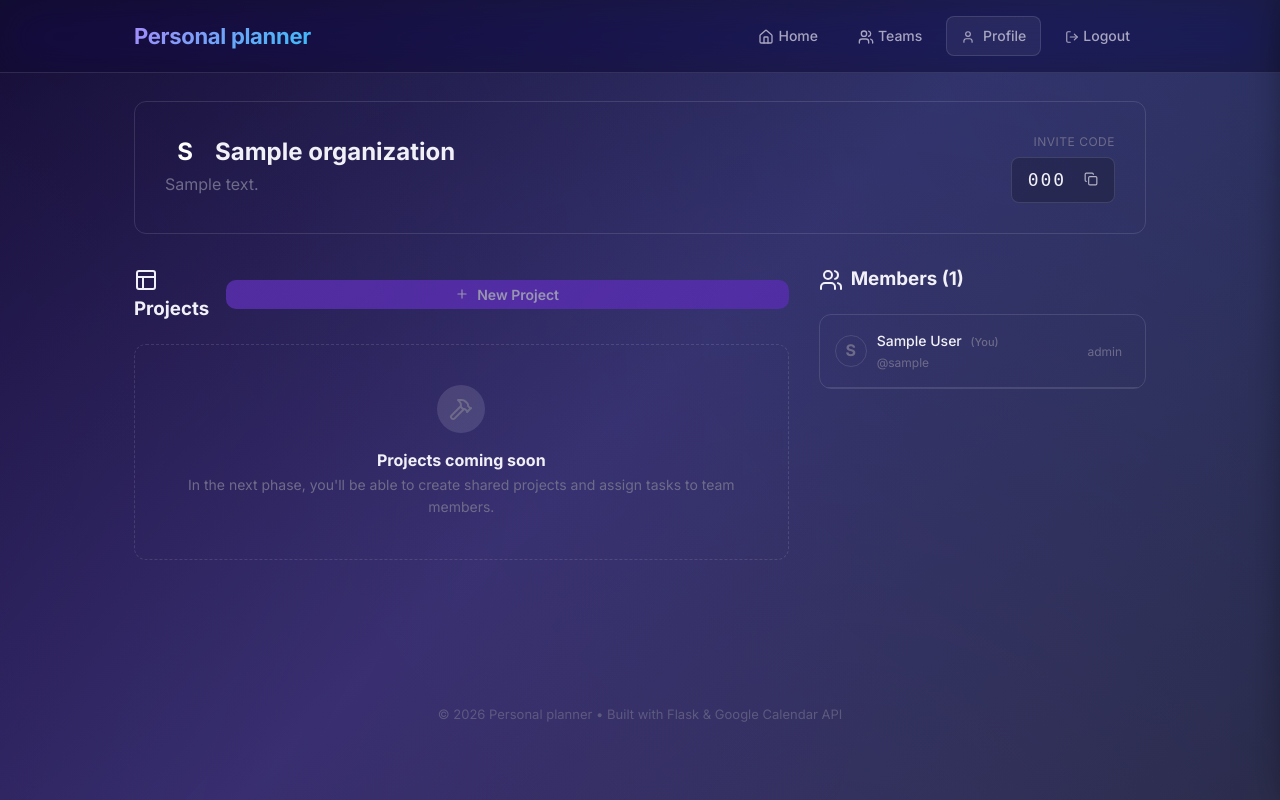
After one commit to bhrigu136/hiveflow, a Flask app: a page that uses app/templates/base.html in a window 1280 px wide. The commit adds this page. Run offline with Flask 3, Linux system fonts and the light colour scheme; a user stored in the database is signed in; tables that the repository leaves empty hold one stand-in row (values such as "Sample post"); parts of the project's set-up code (start-up, migrations or seed data) failed here and were passed over; some libraries are stand-ins or nearby versions.

Commit message:
implement multi-tenant organizations with member management and database models

```diff
--- a/app/__init__.py
+++ b/app/__init__.py
@@ -57,10 +57,12 @@ def create_app():
     from app.routes.auth import auth_bp
     from app.routes.tasks import tasks_bp
     from app.routes.google import google_bp
+    from app.routes.orgs import orgs_bp
 
     app.register_blueprint(auth_bp)
     app.register_blueprint(tasks_bp)
     app.register_blueprint(google_bp)
+    app.register_blueprint(orgs_bp)
 
     # Create tables on first run (migrations handle everything after that)
     with app.app_context():
--- /dev/null
+++ b/app/routes/orgs.py
@@ -0,0 +1,111 @@
+import re
+import secrets
+from flask import Blueprint, render_template, request, redirect, url_for, flash
+from flask_login import login_required, current_user
+from app.models import Organization, OrgMember, User
+from app.extensions import db
+
+orgs_bp = Blueprint('orgs', __name__, url_prefix='/orgs')
+
+def generate_slug(name):
+    # Convert to lowercase and replace non-alphanumeric with hyphens
+    slug = re.sub(r'[^a-z0-9]+', '-', name.lower()).strip('-')
+
+    # Ensure uniqueness
+    original_slug = slug
+    counter = 1
+    while Organization.query.filter_by(slug=slug).first() is not None:
+        slug = f"{original_slug}-{counter}"
+        counter += 1
+
+    return slug
+
+@orgs_bp.route('/')
+@login_required
+def list_orgs():
+    # Get orgs where the current user is a member
+    memberships = OrgMember.query.filter_by(user_id=current_user.id).all()
+    orgs = [m.organization for m in memberships]
+    return render_template('orgs/list.html', orgs=orgs)
+
+@orgs_bp.route('/create', methods=['GET', 'POST'])
+@login_required
+def create_org():
+    if request.method == 'POST':
+        name = request.form.get('name', '').strip()
+        description = request.form.get('description', '').strip()
+
+        if not name:
+            flash('Organization name is required.', 'danger')
+            return redirect(url_for('orgs.create_org'))
+
+        if Organization.query.filter_by(name=name).first():
+            flash('An organization with this name already exists.', 'danger')
+            return redirect(url_for('orgs.create_org'))
+
+        slug = generate_slug(name)
+        invite_code = secrets.token_urlsafe(6)
+
+        new_org = Organization(
+            name=name,
+            slug=slug,
+            description=description,
+            invite_code=invite_code,
+            created_by=current_user.id
+        )
+        db.session.add(new_org)
+        db.session.flush() # Get the new org's ID
+
+        # Add creator as Admin
+        member = OrgMember(org_id=new_org.id, user_id=current_user.id, role="Admin")
+        db.session.add(member)
+
+        db.session.commit()
+        flash(f'Organization "{name}" created successfully!', 'success')
+        return redirect(url_for('orgs.dashboard', slug=new_org.slug))
+
+    return render_template('orgs/create.html')
+
+@orgs_bp.route('/join', methods=['POST'])
+@login_required
+def join_org():
+    invite_code = request.form.get('invite_code', '').strip()
+
+    if not invite_code:
+        flash('Invite code is required.', 'danger')
+        return redirect(url_for('orgs.list_orgs'))
+
+    org = Organization.query.filter_by(invite_code=invite_code).first()
+
+    if not org:
+        flash('Invalid invite code.', 'danger')
+        return redirect(url_for('orgs.list_orgs'))
+
+    # Check if already a member
+    existing_member = OrgMember.query.filter_by(org_id=org.id, user_id=current_user.id).first()
+    if existing_member:
+        flash(f'You are already a member of {org.name}.', 'info')
+        return redirect(url_for('orgs.dashboard', slug=org.slug))
+
+    # Join org
+    member = OrgMember(org_id=org.id, user_id=current_user.id, role="Member")
+    db.session.add(member)
+    db.session.commit()
+
+    flash(f'Successfully joined {org.name}!', 'success')
+    return redirect(url_for('orgs.dashboard', slug=org.slug))
+
+@orgs_bp.route('/<slug>')
+@login_required
+def dashboard(slug):
+    org = Organization.query.filter_by(slug=slug).first_or_404()
+
+    # Check if user is a member
+    membership = OrgMember.query.filter_by(org_id=org.id, user_id=current_user.id).first()
+    if not membership:
+        flash('You do not have permission to view this organization.', 'danger')
+        return redirect(url_for('orgs.list_orgs'))
+
+    members = OrgMember.query.filter_by(org_id=org.id).all()
+
+    return render_template('orgs/dashboard.html', org=org, membership=membership, members=members)
--- a/app/templates/base.html
+++ b/app/templates/base.html
@@ -34,6 +34,11 @@
                 </a>
 
                 {% if current_user.is_authenticated %}
+                <a href="{{ url_for('orgs.list_orgs') }}">
+                    <i data-lucide="users"
+                        style="width:16px;height:16px;vertical-align:middle;margin-right:4px;"></i>Teams
+                </a>
+
                 <a href="#" onclick="toggleProfileSidebar(event);" class="nav-username" style="cursor: pointer; text-decoration: none;">
                     <i data-lucide="user" style="width:14px;height:14px;vertical-align:middle;margin-right:4px;"></i>
                     Profile
--- /dev/null
+++ b/app/templates/orgs/dashboard.html
@@ -0,0 +1,78 @@
+{% extends "base.html" %}
+{% block title %}{{ org.name }} — HiveFlow{% endblock %}
+
+{% block content %}
+<div class="org-header" style="background: var(--glass-bg); border: 1px solid var(--glass-border); border-radius: 12px; padding: 30px; margin-bottom: 30px; display: flex; justify-content: space-between; align-items: flex-start;">
+    <div>
+        <h2 style="margin-top: 0; display: flex; align-items: center; gap: 10px;">
+            <div style="width: 40px; height: 40px; border-radius: 8px; background: linear-gradient(135deg, var(--primary-color), var(--secondary-color)); display: flex; align-items: center; justify-content: center; color: white;">
+                {{ org.name[0].upper() }}
+            </div>
+            {{ org.name }}
+            {% if membership.role == 'Admin' %}
+            <span style="font-size: 12px; background: rgba(67, 97, 238, 0.2); color: #4361ee; padding: 2px 8px; border-radius: 12px; border: 1px solid rgba(67, 97, 238, 0.3); font-weight: 500;">Admin</span>
+            {% endif %}
+        </h2>
+        <p style="color: var(--text-muted); margin-bottom: 0;">{{ org.description if org.description else "No description provided." }}</p>
+    </div>
+
+    <div style="text-align: right;">
+        <div style="font-size: 12px; color: var(--text-muted); margin-bottom: 5px; text-transform: uppercase; letter-spacing: 0.5px;">Invite Code</div>
+        <div style="background: rgba(0,0,0,0.2); border: 1px solid var(--glass-border); padding: 8px 16px; border-radius: 8px; font-family: monospace; font-size: 18px; letter-spacing: 2px; color: var(--primary-color); cursor: pointer;" title="Click to copy" onclick="navigator.clipboard.writeText('{{ org.invite_code }}'); alert('Invite code copied to clipboard!');">
+            {{ org.invite_code }}
+            <i data-lucide="copy" style="width: 14px; height: 14px; margin-left: 5px; vertical-align: baseline; opacity: 0.7;"></i>
+        </div>
+    </div>
+</div>
+
+<div class="org-content" style="display: grid; grid-template-columns: 2fr 1fr; gap: 30px;">
+
+    <!-- Left Column: Tasks/Projects (Phase 2 Placeholder) -->
+    <div class="projects-section">
+        <div style="display: flex; justify-content: space-between; align-items: center; margin-bottom: 20px;">
+            <h3 style="margin: 0;"><i data-lucide="layout" style="vertical-align: middle; margin-right: 8px;"></i>Projects</h3>
+            <button class="btn" style="padding: 6px 12px; font-size: 14px; opacity: 0.5; cursor: not-allowed;" title="Coming in Phase 2">
+                <i data-lucide="plus" style="width: 14px; height: 14px;"></i> New Project
+            </button>
+        </div>
+
+        <div style="background: var(--glass-bg); border: 1px dashed var(--glass-border); border-radius: 12px; padding: 40px; text-align: center;">
+            <div style="width: 48px; height: 48px; border-radius: 50%; background: var(--glass-border); display: flex; align-items: center; justify-content: center; margin: 0 auto 15px;">
+                <i data-lucide="hammer" style="color: var(--text-muted);"></i>
+            </div>
+            <h4 style="margin-top: 0;">Projects coming soon</h4>
+            <p style="color: var(--text-muted); font-size: 14px;">In the next phase, you'll be able to create shared projects and assign tasks to team members.</p>
+        </div>
+    </div>
+
+    <!-- Right Column: Members -->
+    <div class="members-section">
+        <h3 style="margin-top: 0; margin-bottom: 20px;"><i data-lucide="users" style="vertical-align: middle; margin-right: 8px;"></i>Members ({{ members|length }})</h3>
+
+        <div style="background: var(--glass-bg); border: 1px solid var(--glass-border); border-radius: 12px; overflow: hidden;">
+            {% for member in members %}
+            <div style="padding: 15px; border-bottom: 1px solid var(--glass-border); display: flex; justify-content: space-between; align-items: center;">
+                <div style="display: flex; align-items: center; gap: 10px;">
+                    <div style="width: 32px; height: 32px; border-radius: 50%; background: var(--bg-color); display: flex; align-items: center; justify-content: center; font-weight: bold; color: var(--text-muted); border: 1px solid var(--glass-border);">
+                        {{ member.user.name[0].upper() if member.user.name else member.user.username[0].upper() }}
+                    </div>
+                    <div>
+                        <div style="font-weight: 500; font-size: 14px;">
+                            {{ member.user.name if member.user.name else member.user.username }}
+                            {% if member.user.id == current_user.id %}
+                            <span style="font-size: 11px; color: var(--text-muted); margin-left: 5px;">(You)</span>
+                            {% endif %}
+                        </div>
+                        <div style="font-size: 12px; color: var(--text-muted);">@{{ member.user.username }}</div>
+                    </div>
+                </div>
+                <div style="font-size: 12px; background: var(--bg-color); padding: 2px 8px; border-radius: 4px; color: var(--text-muted);">
+                    {{ member.role }}
+                </div>
+            </div>
+            {% endfor %}
+        </div>
+    </div>
+
+</div>
+{% endblock %}
```
Also changed, not shown: app/models.py (+33 -0 lines), app/templates/orgs/create.html (added, +39 -0 lines), app/templates/orgs/list.html (added, +54 -0 lines), migrations/versions/af0634824323_add_organizations.py (added, +66 -0 lines).
